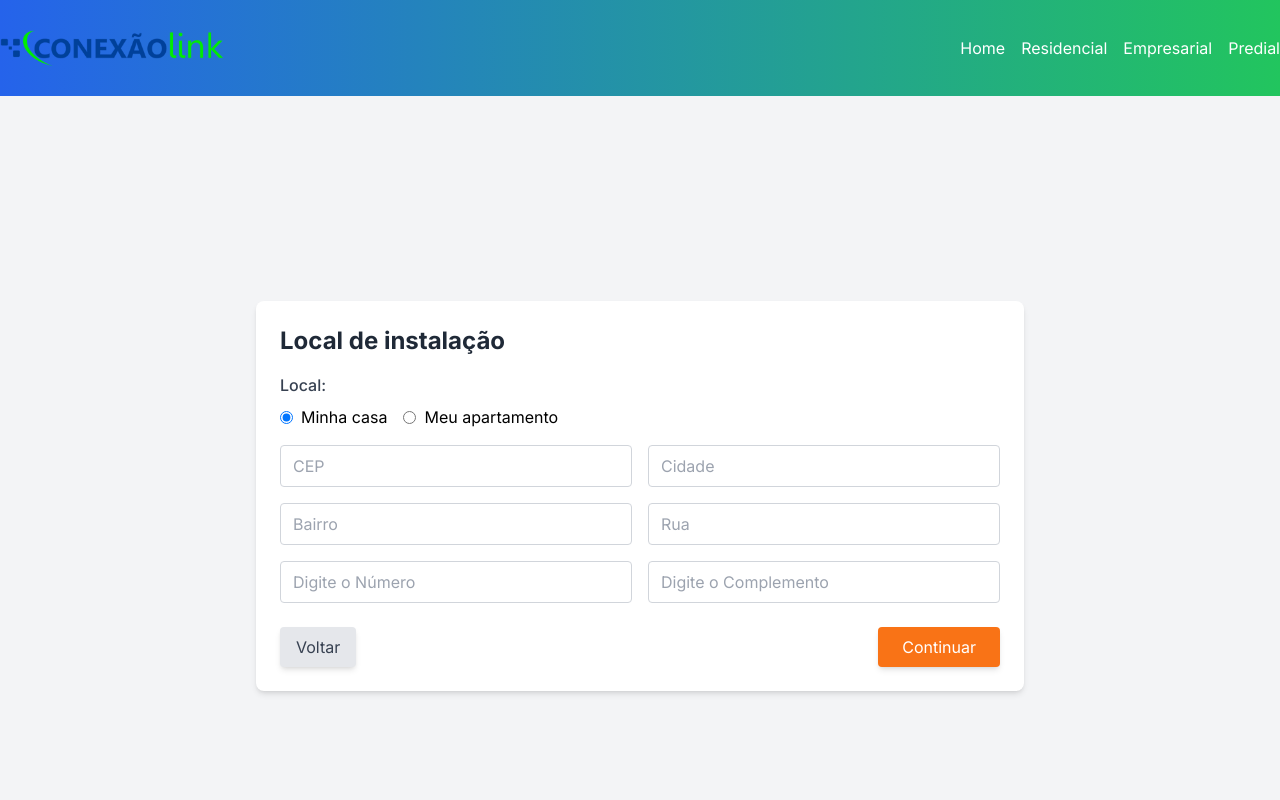
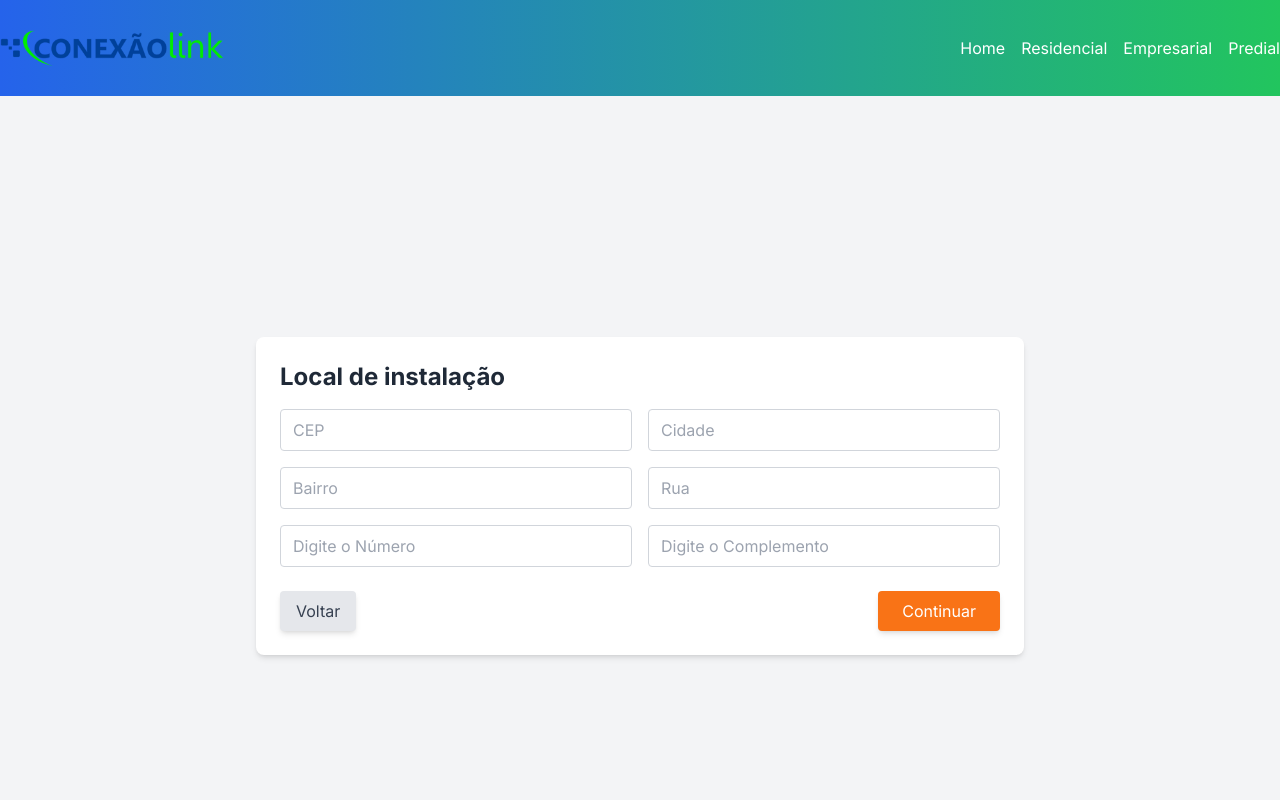
Before and after one commit to F4ntasma13/Lead-capture, a Next.js app: page /feasibilityPage in a window 1280 px wide. Shown: the top 800 px of the page. Built offline with nearby package versions, Linux system fonts and the light colour scheme.

Commit message:
Atualização da pagina de planos

```diff
--- a/src/componets/registration/index.tsx
+++ b/src/componets/registration/index.tsx
@@ -198,7 +198,7 @@ const LeedsRegistration: React.FC = () => {
         });
 
         if (router) {
-          router.push("/plansPage");
+          router?.push(`/plansPage?data=${encodeURIComponent(JSON.stringify(data))}`);
         }
       } else {
         const errorData = await response.json();
--- a/src/componets/viability/index.tsx
+++ b/src/componets/viability/index.tsx
@@ -1,10 +1,13 @@
 'use client'
 
-import React, { useState } from "react";
-import { useRouter } from "next/navigation";
+import React, { useState, useEffect  } from "react";
+import { useRouter, useSearchParams  } from "next/navigation";
 
 const FeasibilityForm: React.FC = () => {
   const router = typeof window !== "undefined" ? useRouter() : null;
+  const searchParams = useSearchParams();
+
+  const [selectedPlan, setSelectedPlan] = useState<any>(null);
   const [formData, setFormData] = useState({
     cep: "",
     cidade: "",
@@ -19,6 +22,13 @@ const FeasibilityForm: React.FC = () => {
 
   const [error, setError] = useState("");
 
+  useEffect(() => {
+    const obs = searchParams.get("obs");
+    if (obs) {
+      setSelectedPlan(JSON.parse(obs));
+    }
+  }, [searchParams]);
+
   const handleChange = (e: React.ChangeEvent<HTMLInputElement>) => {
     const { name, value } = e.target;
     setFormData((prev) => ({ ...prev, [name]: value }));
@@ -27,7 +37,6 @@ const FeasibilityForm: React.FC = () => {
   const handleSubmit = async (e: React.FormEvent) => {
     e.preventDefault();
 
-    // Validação básica
     if (!formData.cep || !formData.cidade || !formData.bairro || !formData.endereco || !formData.numero) {
       setError("Por favor, preencha todos os campos obrigatórios.");
       return;
@@ -36,13 +45,14 @@ const FeasibilityForm: React.FC = () => {
     setError("");
 
     try {
+      const fullData = { ...formData, obs: selectedPlan };
+
       const response = await fetch("/api/leads", {
         method: "POST",
         headers: {
           "Content-Type": "application/json",
-          // Authorization: `Bearer SEU_TOKEN`, // Substitua pelo token correto
         },
-        body: JSON.stringify(formData),
+        body: JSON.stringify(fullData),
       });
 
       const data = await response.json();
@@ -50,7 +60,7 @@ const FeasibilityForm: React.FC = () => {
       if (response.ok) {
         alert("Viabilidade enviada com sucesso! Agora é com a gente!");
         if (router) {
-          router.push("#");
+          router.push("https://conexaolinkes.com.br/");
         }
         console.log(data);
       } else {
@@ -66,38 +76,15 @@ const FeasibilityForm: React.FC = () => {
     <div className="min-h-screen bg-gray-100 flex justify-center items-center">
       <div className="bg-white p-6 rounded-lg shadow-md max-w-3xl w-full">
         <h2 className="text-2xl font-bold text-gray-800 mb-4">Local de instalação</h2>
-
+        {selectedPlan && (
+          <div className="mb-6">
+            <h3 className="text-lg font-bold text-gray-700">Plano Selecionado:</h3>
+            <p className="text-gray-600">{selectedPlan.details}</p>
+            <p className="text-orange-500 font-bold">{selectedPlan.price}</p>
+          </div>
+        )}
         <form onSubmit={handleSubmit}>
           {error && <p className="text-red-500 mb-4">{error}</p>}
-
-          <div className="mb-4">
-            <label className="block text-gray-700 font-medium mb-2">Local:</label>
-            <div className="flex space-x-4">
-              <label className="flex items-center space-x-2">
-                <input
-                  type="radio"
-                  name="local"
-                  value="casa"
-                  checked={formData.local === "casa"}
-                  onChange={handleChange}
-                  className="text-blue-500"
-                />
-                <span>Minha casa</span>
-              </label>
-              <label className="flex items-center space-x-2">
-                <input
-                  type="radio"
-                  name="local"
-                  value="apartamento"
-                  checked={formData.local === "apartamento"}
-                  onChange={handleChange}
-                  className="text-blue-500"
-                />
-                <span>Meu apartamento</span>
-              </label>
-            </div>
-          </div>
-
           <div className="grid grid-cols-1 md:grid-cols-2 gap-4">
             <input
               type="text"
@@ -148,7 +135,6 @@ const FeasibilityForm: React.FC = () => {
               className="w-full border border-gray-300 rounded px-3 py-2"
             />
           </div>
-
           <div className="flex justify-between items-center mt-6">
             <button
               type="button"
@@ -171,3 +157,174 @@ const FeasibilityForm: React.FC = () => {
 };
 
 export default FeasibilityForm;
+
+
+// 'use client';
+
+// import React, { useState, useEffect } from "react";
+// import { useRouter, useSearchParams } from "next/navigation";
+
+// const FeasibilityForm: React.FC = () => {
+//   const router = typeof window !== "undefined" ? useRouter() : null;
+//   const searchParams = useSearchParams();
+
+//   const [selectedPlan, setSelectedPlan] = useState<any>(null);
+//   const [formData, setFormData] = useState({
+//     "cep": "",
+//     cidade: "",
+//     "bairro": "",
+//     "numero": "",
+//     "complemento": "",
+//     "endereco": "",
+//     "uf": "",
+//   });
+//   const [previousData, setPreviousData] = useState<any>(null); // Armazena os dados da página inicial
+//   const [error, setError] = useState("");
+
+//   useEffect(() => {
+//     const data = searchParams.get("data");
+//     if (data) {
+//       const parsedData = JSON.parse(decodeURIComponent(data));
+//       setPreviousData(parsedData); // Define os dados da primeira página
+//       if (parsedData.obs) {
+//         setSelectedPlan(parsedData.obs); // Define o plano selecionado
+//       }
+//     }
+//   }, [searchParams]);
+
+//   const handleChange = (e: React.ChangeEvent<HTMLInputElement>) => {
+//     const { name, value } = e.target;
+//     setFormData((prev) => ({ ...prev, [name]: value }));
+//   };
+
+//   const handleSubmit = async (e: React.FormEvent) => {
+//     e.preventDefault();
+
+//     if (!formData.cep || !formData.cidade || !formData.bairro || !formData.endereco || !formData.numero) {
+//       setError("Por favor, preencha todos os campos obrigatórios.");
+//       return;
+//     }
+
+//     setError("");
+
+//     try {
+//       const fullData = { ...formData, ...previousData, obs: selectedPlan }; // Combina todos os dados
+
+//       const response = await fetch("/api/leads", {
+//         method: "POST",
+//         headers: {
+//           "Content-Type": "application/json",
+//         },
+//         body: JSON.stringify(fullData),
+//       });
+
+//       const data = await response.json();
+
+//       if (response.ok) {
+//         alert("Viabilidade enviada com sucesso! Agora é com a gente!");
+//         if (router) {
+//           router.push("#");
+//         }
+//         console.log(data);
+//       } else {
+//         alert(`Erro: ${data.message || "Problema ao enviar os dados."}`);
+//       }
+//     } catch (err) {
+//       console.error(err);
+//       alert("Erro na comunicação com a API.");
+//     }
+//   };
+
+//   return (
+//     <div className="min-h-screen bg-gray-100 flex justify-center items-center">
+//       <div className="bg-white p-6 rounded-lg shadow-md max-w-3xl w-full">
+//         <h2 className="text-2xl font-bold text-gray-800 mb-4">Local de instalação</h2>
+//         {selectedPlan && (
+//           <div className="mb-6">
+//             <h3 className="text-lg font-bold text-gray-700">Plano Selecionado:</h3>
+//             <p className="text-gray-600">{selectedPlan.details}</p>
+//             <p className="text-orange-500 font-bold">{selectedPlan.price}</p>
+//           </div>
+//         )}
+//         {previousData && (
+//           <div className="mb-6">
+//             <h3 className="text-lg font-bold text-gray-700">Dados do Cliente:</h3>
+//             <pre className="text-gray-600 bg-gray-100 p-2 rounded">
+//               {JSON.stringify(previousData, null, 2)}
+//             </pre>
+//           </div>
+//         )}
+//         <form onSubmit={handleSubmit}>
+//           {error && <p className="text-red-500 mb-4">{error}</p>}
+//           <div className="grid grid-cols-1 md:grid-cols-2 gap-4">
+//             <input
+//               type="text"
+//               name="cep"
+//               placeholder="CEP"
+//               value={formData.cep}
+//               onChange={handleChange}
+//               className="w-full border border-gray-300 rounded px-3 py-2"
+//             />
+//             <input
+//               type="text"
+//               name="cidade"
+//               placeholder="Cidade"
+//               value={formData.cidade}
+//               onChange={handleChange}
+//               className="w-full border border-gray-300 rounded px-3 py-2"
+//             />
+//             <input
+//               type="text"
+//               name="bairro"
+//               placeholder="Bairro"
+//               value={formData.bairro}
+//               onChange={handleChange}
+//               className="w-full border border-gray-300 rounded px-3 py-2"
+//             />
+//             <input
+//               type="text"
+//               name="endereco"
+//               placeholder="Rua"
+//               value={formData.endereco}
+//               onChange={handleChange}
+//               className="w-full border border-gray-300 rounded px-3 py-2"
+//             />
+//             <input
+//               type="text"
+//               name="numero"
+//               placeholder="Digite o Número"
+//               value={formData.numero}
+//               onChange={handleChange}
+//               className="w-full border border-gray-300 rounded px-3 py-2"
+//             />
+//             <input
+//               type="text"
+//               name="complemento"
+//               placeholder="Digite o Complemento"
+//               value={formData.complemento}
+//               onChange={handleChange}
+//               className="w-full border border-gray-300 rounded px-3 py-2"
+//             />
+//           </div>
+//           <div className="flex justify-between items-center mt-6">
+//             <button
+//               type="button"
+//               className="bg-gray-200 text-gray-700 px-4 py-2 rounded shadow-md hover:bg-gray-300"
+//               onClick={() => router?.back()}
+//             >
+//               Voltar
+//             </button>
+//             <button
+//               type="submit"
+//               className="bg-orange-500 text-white px-6 py-2 rounded shadow-md hover:bg-orange-600"
+//             >
+//               Continuar
+//             </button>
+//           </div>
+//         </form>
+//       </div>
+//     </div>
+//   );
+// };
+
+// export default FeasibilityForm;
```
Also changed, not shown: src/componets/plan-selection/index.tsx (+99 -9 lines).
